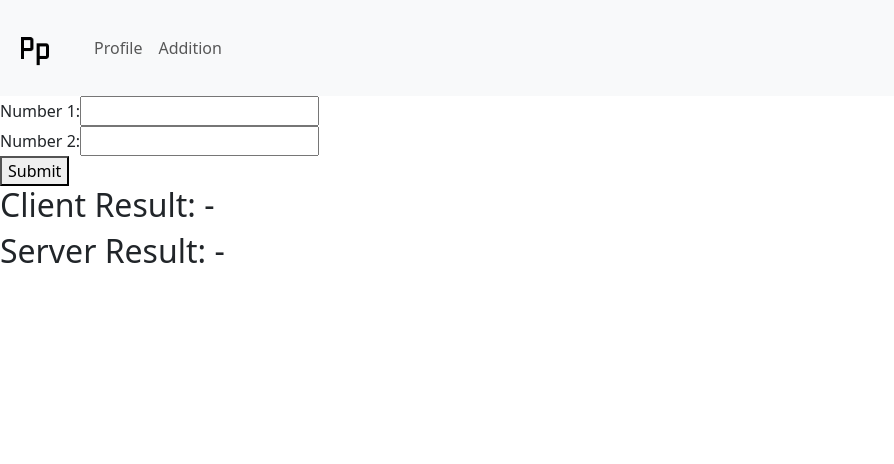
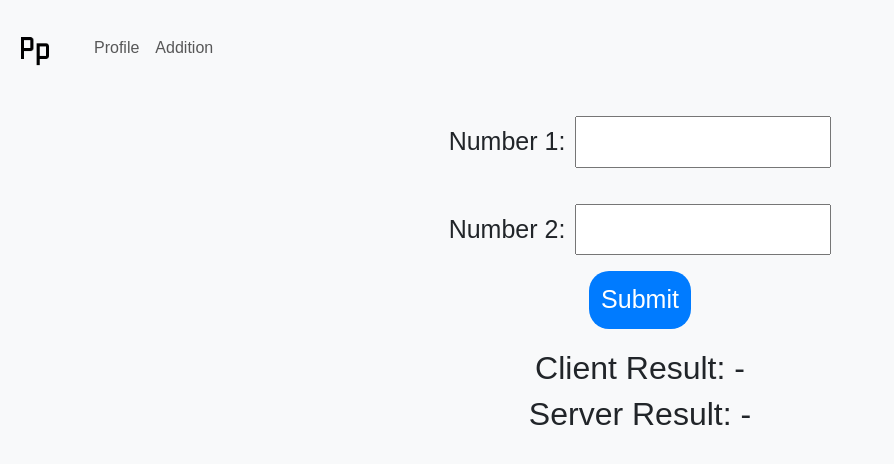
Before and after one commit to ICSI-518-Software-Engineering/web-development-and-deployment-pavan-pujara, a React (Create React App) app in the folder my-profile-page/: page /addition in a window 1280 px wide. Shown: the top 464 px of the page, without its empty margins (0-894 px from the left). Built offline with nearby package versions, Linux system fonts and the light colour scheme.

Commit message:
Addition Css

```diff
--- a/my-profile-page/src/Addition.css
+++ b/my-profile-page/src/Addition.css
@@ -0,0 +1,55 @@
+body {
+     font-family: 'Arial', sans-serif;
+     background-color: #f8f9fa;
+     margin: 0;
+     padding: 0;
+     justify-content: center;
+     align-items: center;
+     min-height: 100vh;
+   }
+
+   label {
+     text-align: center;
+     font-size: 25px;
+     display: flex;
+     margin-top: 20px;
+     display: block;
+   }
+
+   input {
+     font-size: 25px;
+     text-align: center;
+     width: 20%;
+     margin-left: 10px;
+     padding: 5px;
+     margin-bottom: 16px;
+     box-sizing: border-box;
+   }
+
+   button {
+     background-color: #007bff;
+     color: #fff;
+     margin-top: 10px;
+     padding: 10px 12px;
+     border-radius: 20px;
+     border: none;
+     display: block;
+     cursor: pointer;
+     font-size: 25px;
+     margin: 0 auto;
+   }
+
+   button:hover {
+     background-color: #0056b3;
+   }
+
+   .container {
+     text-align: center;
+   }
+
+   .result-container {
+     display: flex;
+     flex-direction: column;
+     align-items: center;
+     margin-top: 20px;
+   }
```
